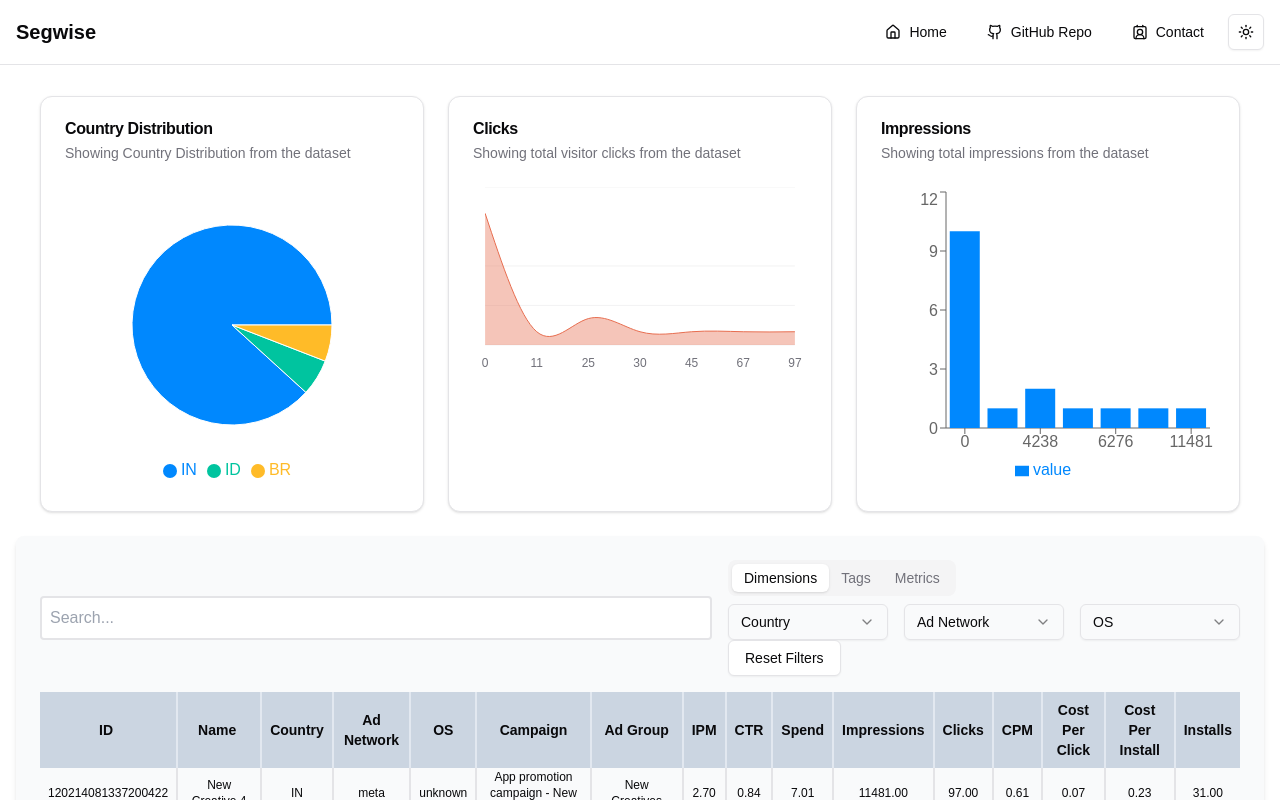
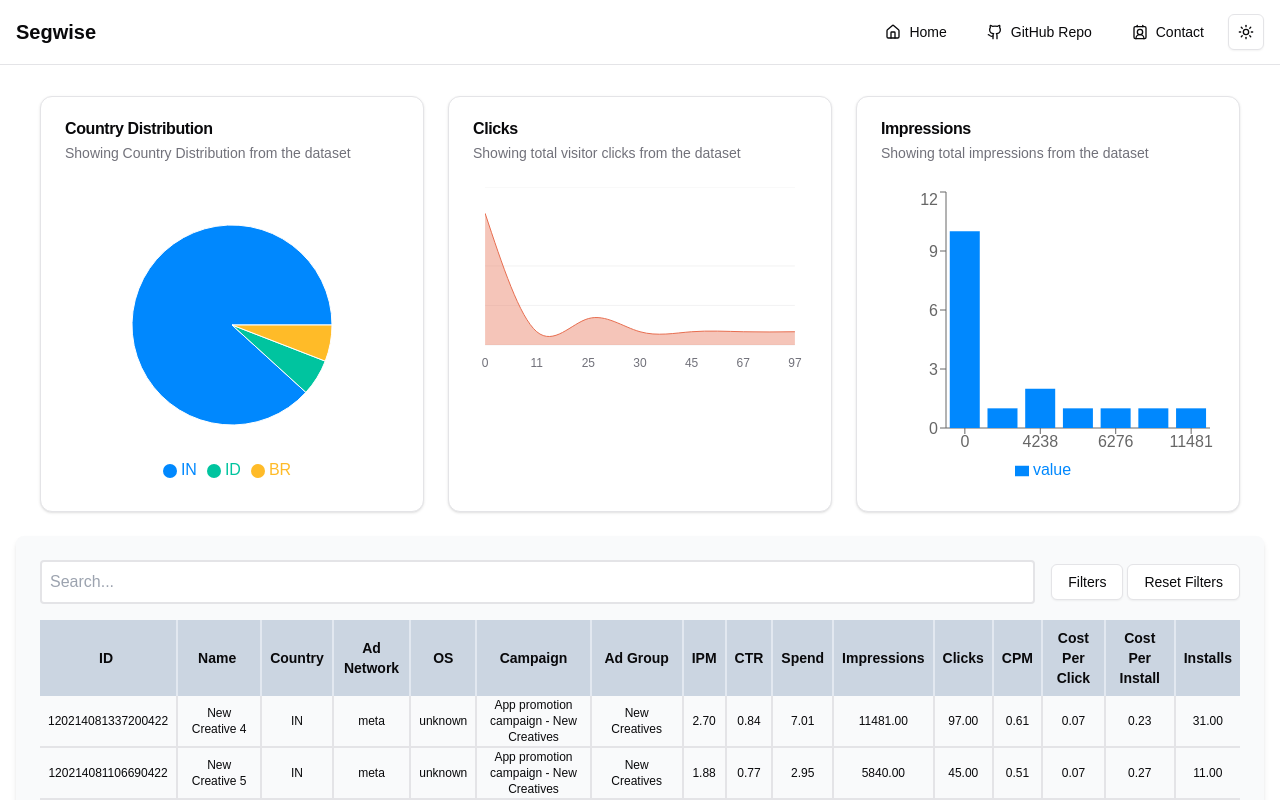
Before and after one commit to Susmita-Dey/data-dashboard, a Next.js app: page / in a window 1280 px wide. Shown: the top 800 px of the page. Built offline with nearby package versions, Linux system fonts and the light colour scheme.

Commit message:
design filter ui

```diff
--- a/components/FilterComponent.tsx
+++ b/components/FilterComponent.tsx
@@ -9,6 +9,18 @@ import {
 } from "@/components/ui/select";
 import mockData from "@/data/mockData";
 import { Tabs, TabsContent, TabsList, TabsTrigger } from "./ui/tabs";
+import {
+  DropdownMenu,
+  DropdownMenuContent,
+  DropdownMenuItem,
+  DropdownMenuPortal,
+  DropdownMenuSeparator,
+  DropdownMenuSub,
+  DropdownMenuSubContent,
+  DropdownMenuSubTrigger,
+  DropdownMenuTrigger,
+} from "./ui/dropdown-menu";
+import { Separator } from "./ui/separator";
 
 interface FilterComponentProps {
   filters: {
@@ -52,19 +64,27 @@ const FilterComponent: React.FC<FilterComponentProps> = ({
   };
 
   return (
-    <div className="w-full" suppressHydrationWarning>
+    <div className="w-full flex gap-1" suppressHydrationWarning>
+      <DropdownMenu>
+        <DropdownMenuTrigger asChild>
+          <Button variant="outline">Filters</Button>
+        </DropdownMenuTrigger>
+        <DropdownMenuContent className="w-auto">
           <Tabs defaultValue="dimensions">
             <TabsList>
               <TabsTrigger value="dimensions">Dimensions</TabsTrigger>
               <TabsTrigger value="tags">Tags</TabsTrigger>
               <TabsTrigger value="metrics">Metrics</TabsTrigger>
             </TabsList>
+            <Separator className="my-2" />
             <TabsContent value="dimensions">
-          <div className="flex gap-4">
+              <div className="flex flex-col gap-4 justify-center items-center">
                 <Select
-              onValueChange={(value) => handleFilterChange("country", value)}
+                  onValueChange={(value) =>
+                    handleFilterChange("country", value)
+                  }
                 >
-              <SelectTrigger className="w-40">Country</SelectTrigger>
+                  <SelectTrigger className="w-full">Country</SelectTrigger>
                   <SelectContent>
                     <SelectItem value="All">All</SelectItem>
                     {[...new Set(mockData.map((item) => item.country))].map(
@@ -77,9 +97,11 @@ const FilterComponent: React.FC<FilterComponentProps> = ({
                   </SelectContent>
                 </Select>
                 <Select
-              onValueChange={(value) => handleFilterChange("adNetwork", value)}
+                  onValueChange={(value) =>
+                    handleFilterChange("adNetwork", value)
+                  }
                 >
-              <SelectTrigger className="w-40">Ad Network</SelectTrigger>
+                  <SelectTrigger className="w-full">Ad Network</SelectTrigger>
                   <SelectContent>
                     <SelectItem value="All">All</SelectItem>
                     {[...new Set(mockData.map((item) => item.adNetwork))].map(
@@ -91,8 +113,10 @@ const FilterComponent: React.FC<FilterComponentProps> = ({
                     )}
                   </SelectContent>
                 </Select>
-            <Select onValueChange={(value) => handleFilterChange("os", value)}>
-              <SelectTrigger className="w-40">OS</SelectTrigger>
+                <Select
+                  onValueChange={(value) => handleFilterChange("os", value)}
+                >
+                  <SelectTrigger className="w-full">OS</SelectTrigger>
                   <SelectContent>
                     <SelectItem value="All">All</SelectItem>
                     {[...new Set(mockData.map((item) => item.os))].map((os) => (
@@ -105,11 +129,14 @@ const FilterComponent: React.FC<FilterComponentProps> = ({
               </div>
             </TabsContent>
             <TabsContent value="tags">
-          <div className="flex flex-wrap gap-2">
-            {[...new Set(mockData.flatMap((item) => item.tags))].map((tag) => (
+              <div className="flex w-96 overflow-y-scroll flex-wrap gap-2">
+                {[...new Set(mockData.flatMap((item) => item.tags))].map(
+                  (tag) => (
                     <Button
                       key={tag}
-                variant={filters.tags.includes(tag) ? "default" : "outline"}
+                      variant={
+                        filters.tags.includes(tag) ? "default" : "outline"
+                      }
                       onClick={() =>
                         setFilters({
                           ...filters,
@@ -121,11 +148,12 @@ const FilterComponent: React.FC<FilterComponentProps> = ({
                     >
                       {tag}
                     </Button>
-            ))}
+                  )
+                )}
               </div>
             </TabsContent>
             <TabsContent value="metrics">
-          <div className="flex gap-4">
+              <div className="flex flex-col gap-4">
                 <input
                   type="number"
                   placeholder="IPM"
@@ -136,7 +164,7 @@ const FilterComponent: React.FC<FilterComponentProps> = ({
                       e.target.value ? parseFloat(e.target.value) : null
                     )
                   }
-              className="p-2 border-2 rounded w-40"
+                  className="px-2 py-0.5 border-2 rounded w-full"
                 />
                 <input
                   type="number"
@@ -148,7 +176,7 @@ const FilterComponent: React.FC<FilterComponentProps> = ({
                       e.target.value ? parseFloat(e.target.value) : null
                     )
                   }
-              className="p-2 border-2 rounded w-40"
+                  className="px-2 py-0.5 border-2 rounded w-full"
                 />
                 <input
                   type="number"
@@ -160,7 +188,7 @@ const FilterComponent: React.FC<FilterComponentProps> = ({
                       e.target.value ? parseFloat(e.target.value) : null
                     )
                   }
-              className="p-2 border-2 rounded w-40"
+                  className="px-2 py-0.5 border-2 rounded w-full"
                 />
                 <input
                   type="number"
@@ -172,7 +200,7 @@ const FilterComponent: React.FC<FilterComponentProps> = ({
                       e.target.value ? parseFloat(e.target.value) : null
                     )
                   }
-              className="p-2 border-2 rounded w-40"
+                  className="px-2 py-0.5 border-2 rounded w-full"
                 />
                 <input
                   type="number"
@@ -184,7 +212,7 @@ const FilterComponent: React.FC<FilterComponentProps> = ({
                       e.target.value ? parseFloat(e.target.value) : null
                     )
                   }
-              className="p-2 border-2 rounded w-40"
+                  className="px-2 py-0.5 border-2 rounded w-full"
                 />
                 <input
                   type="number"
@@ -196,7 +224,7 @@ const FilterComponent: React.FC<FilterComponentProps> = ({
                       e.target.value ? parseFloat(e.target.value) : null
                     )
                   }
-              className="p-2 border-2 rounded w-40"
+                  className="px-2 py-0.5 border-2 rounded w-full"
                 />
                 <input
                   type="number"
@@ -208,7 +236,7 @@ const FilterComponent: React.FC<FilterComponentProps> = ({
                       e.target.value ? parseFloat(e.target.value) : null
                     )
                   }
-              className="p-2 border-2 rounded w-40"
+                  className="px-2 py-0.5 border-2 rounded w-full"
                 />
                 <input
                   type="number"
@@ -220,7 +248,7 @@ const FilterComponent: React.FC<FilterComponentProps> = ({
                       e.target.value ? parseFloat(e.target.value) : null
                     )
                   }
-              className="p-2 border-2 rounded w-40"
+                  className="px-2 py-0.5 border-2 rounded w-full"
                 />
                 <input
                   type="number"
@@ -232,11 +260,14 @@ const FilterComponent: React.FC<FilterComponentProps> = ({
                       e.target.value ? parseFloat(e.target.value) : null
                     )
                   }
-              className="p-2 border-2 rounded w-40"
+                  className="px-2 py-0.5 border-2 rounded w-full"
                 />
               </div>
             </TabsContent>
           </Tabs>
+        </DropdownMenuContent>
+      </DropdownMenu>
+
       <Button onClick={clearFilters} variant="outline">
         Reset Filters
       </Button>
```
Lines whose indentation alone changed are shown as unchanged.
